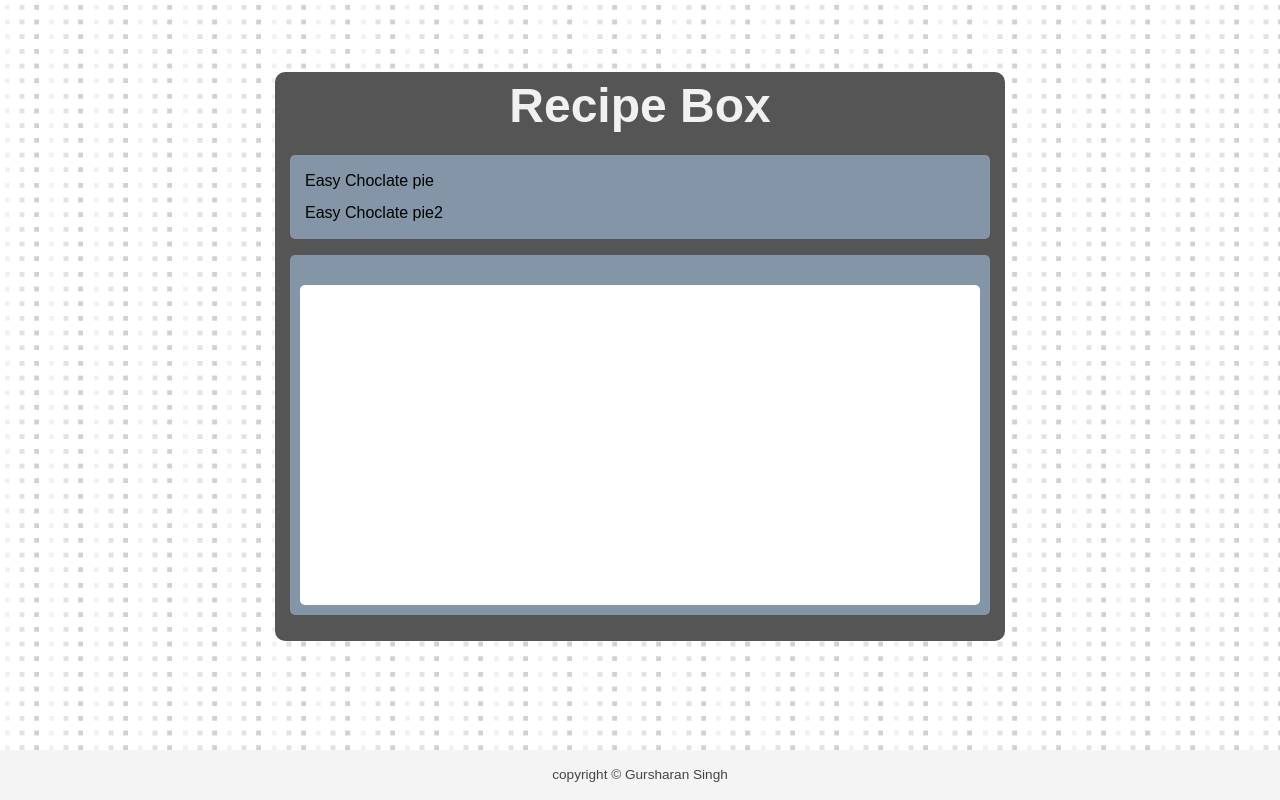
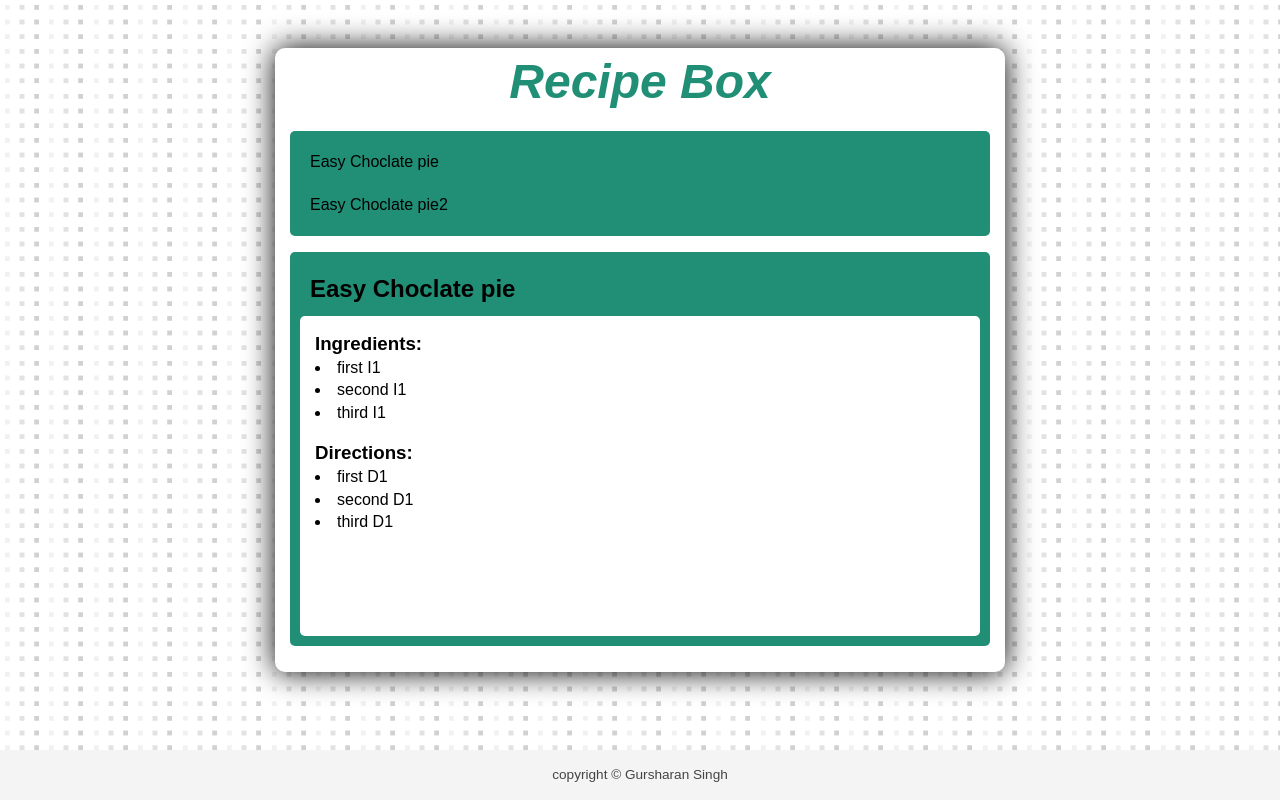
Before and after one commit to gursharan4312/recipebox, a React (Create React App) app: page / in a window 1280 px wide. Built offline with nearby package versions, Linux system fonts and the light colour scheme.

Commit message:
color scheme changed

```diff
--- a/src/App.css
+++ b/src/App.css
@@ -22,18 +22,21 @@ a{
   background: #fff;
   margin:0 auto;
   padding-bottom: 10px;
-  background: #555;
+  background:#fff;
   border-radius: 10px;
+  box-shadow: 0 0 30px #000;
 }
 header{
   text-align: center;
-  margin-top: 3em;
+  margin-top: 2em;
   font-size: 1.5em;
-  color: #f1f1f1;
+  color: #218F76;
+  font-weight: bolder;
+  font-style: italic;
 }
 .innerContainer{
   border-radius: 5px;
-  background: #8395A7;
+  background: #218F76;
   max-width: 700px;
   margin: 1em auto;
   padding: 10px;
@@ -46,9 +49,8 @@ header{
   list-style-type: none;
 }
 .recipeBox ul li{
-  height: 2em;
   border-radius: 5px;
-  padding: 5px;
+  padding: 10px;
 }
 .recipeBox ul li:hover{
 cursor: pointer;
@@ -57,6 +59,7 @@ background: #DAE0E2;
 
 .previewBox h2{
   padding: 10px;
+  font-weight: bold;
 }
 .previewBox .content{
   background: #fff;
--- a/src/App.js
+++ b/src/App.js
@@ -8,9 +8,7 @@ class App extends Component {
   render() {
     return (
       <div className="App">
-
           <Main />
-
       </div>
     );
   }
--- a/src/components/Main.js
+++ b/src/components/Main.js
@@ -47,6 +47,9 @@ constructor(){
       this.displayIngredients(id),
       this.displaydirection(id)
   )
+  componentDidMount(){
+    this.showPreview(1);
+  }
   render(){
     return(
       <div className="container">
```
